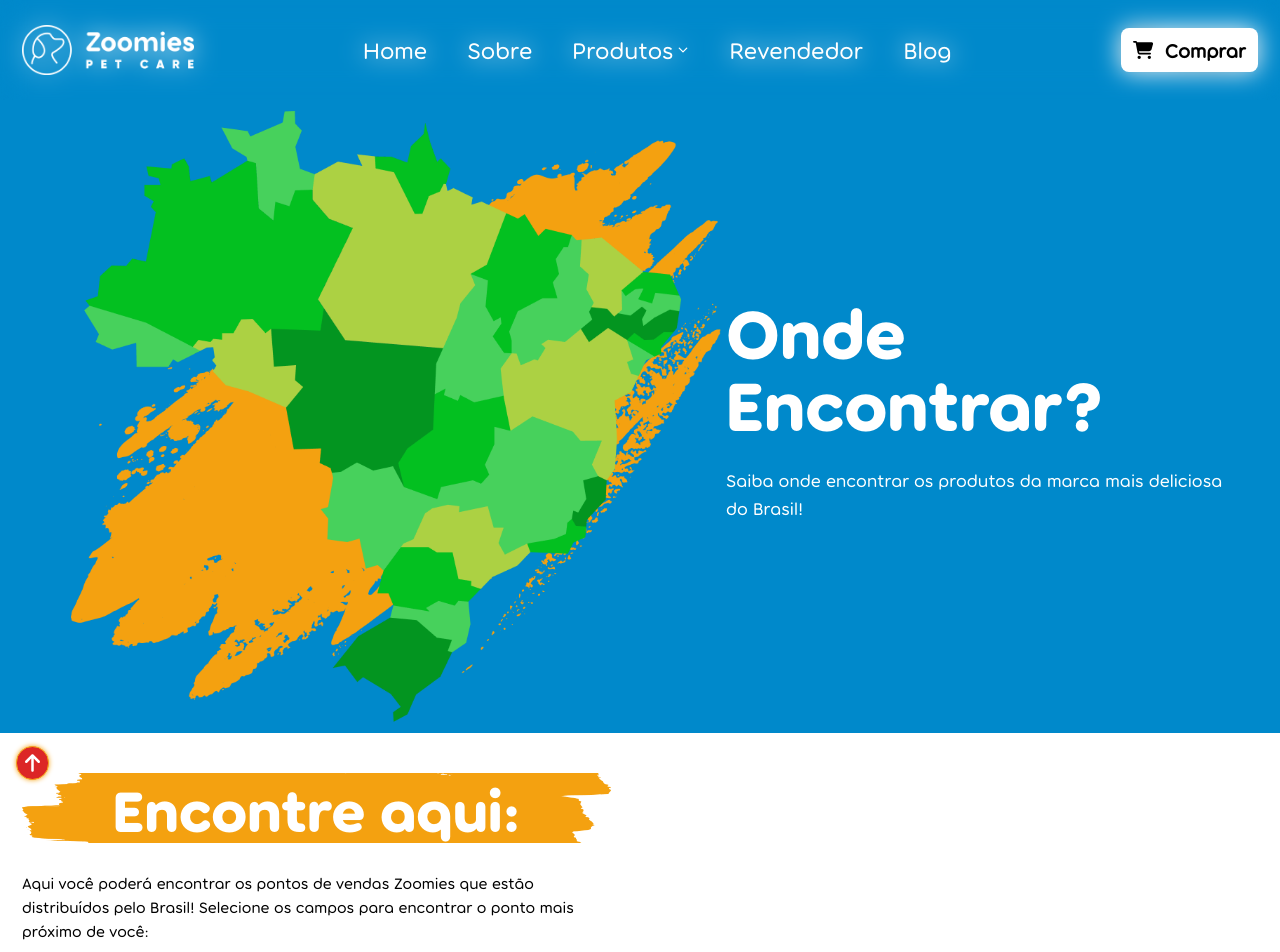
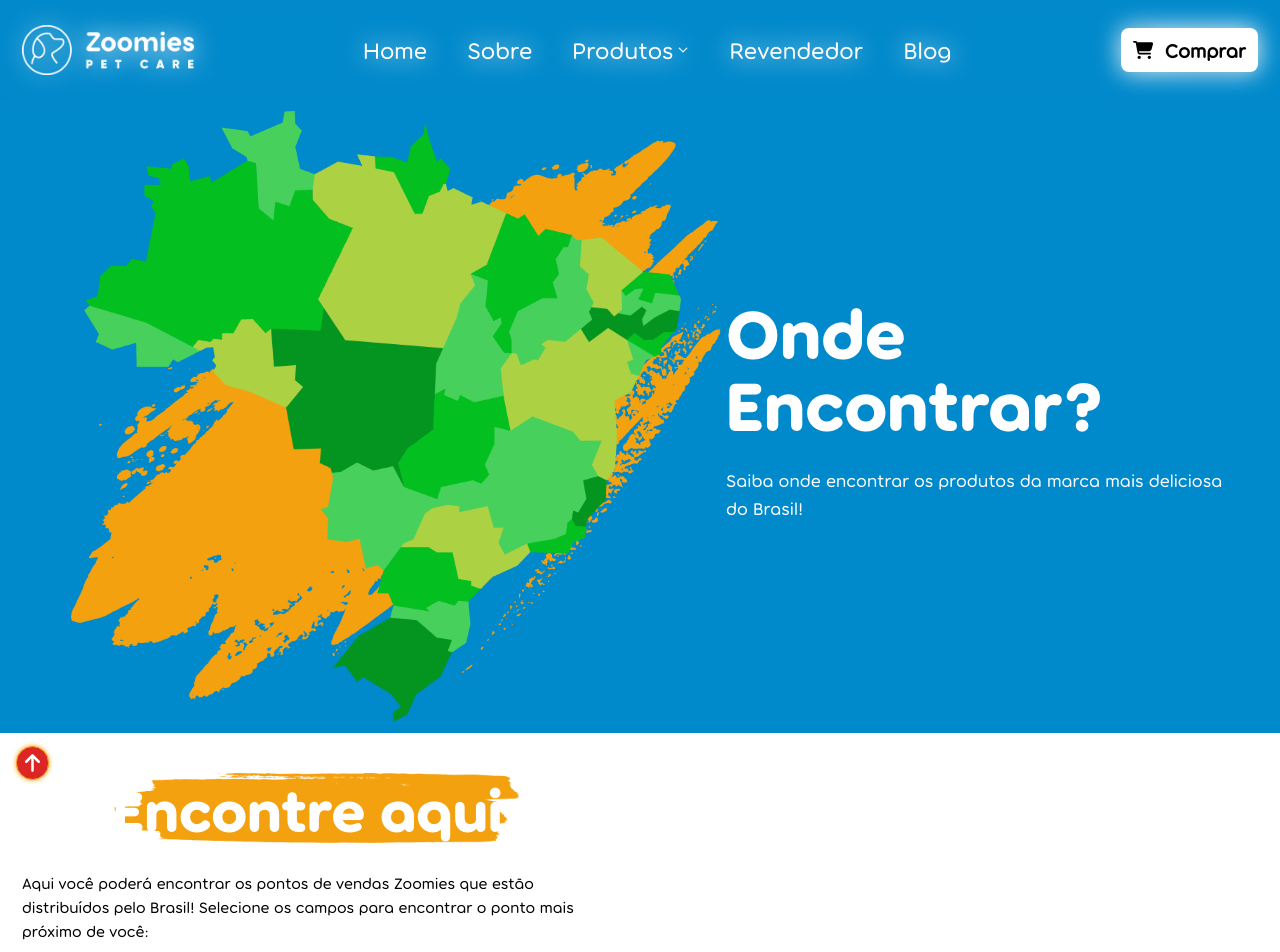
Before and after one commit to bmouseProductions/site-zoomies, a React (Vite) app: page /onde-encontrar in a window 1280 px wide. Shown: the top 952 px of the page. Built offline with nearby package versions, Linux system fonts and the light colour scheme.

Commit message:
alterações tom

```diff
--- a/src/global.css
+++ b/src/global.css
@@ -85,7 +85,7 @@
 
 .bg-faixa{
   background-image: url(./assets/images/faixa.png);
-  background-size: cover;
+  background-size: contain;
   background-repeat: no-repeat;
   background-position: center;
 }
--- a/src/pages/Produtos/OndeEncontrar/Encontrar.tsx
+++ b/src/pages/Produtos/OndeEncontrar/Encontrar.tsx
@@ -284,7 +284,7 @@
             <section className='mt-10 max-w-[1276px] mx-auto px-5 flex flex-col lg:flex-row gap-10'>
                 <div className='flex flex-col gap-7 items-center max-w-[600px] '>
                     <div className='bg-faixa w-full flex items-center justify-center h-[70px]'>
-                        <h1 className='text-5xl lg:text-6xl flex items-center justify-center text-white'>
+                        <h1 className='text-4xl lg:text-6xl flex items-center justify-center text-white'>
                             Encontre aqui:
                         </h1>
                     </div>
```
